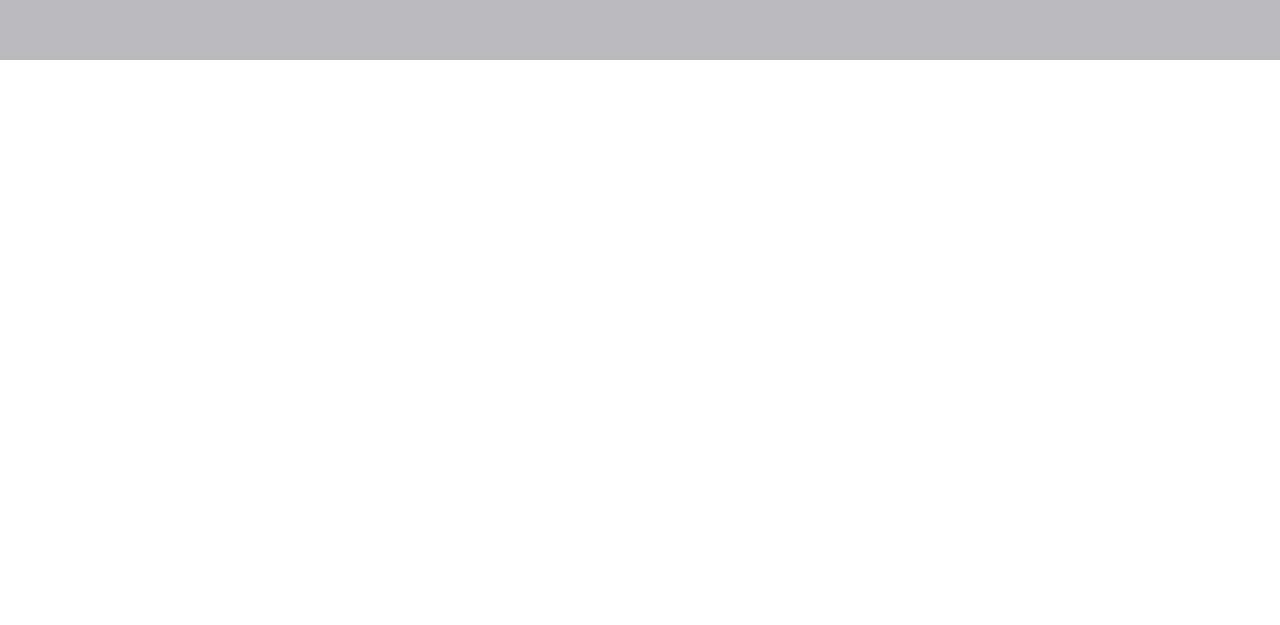
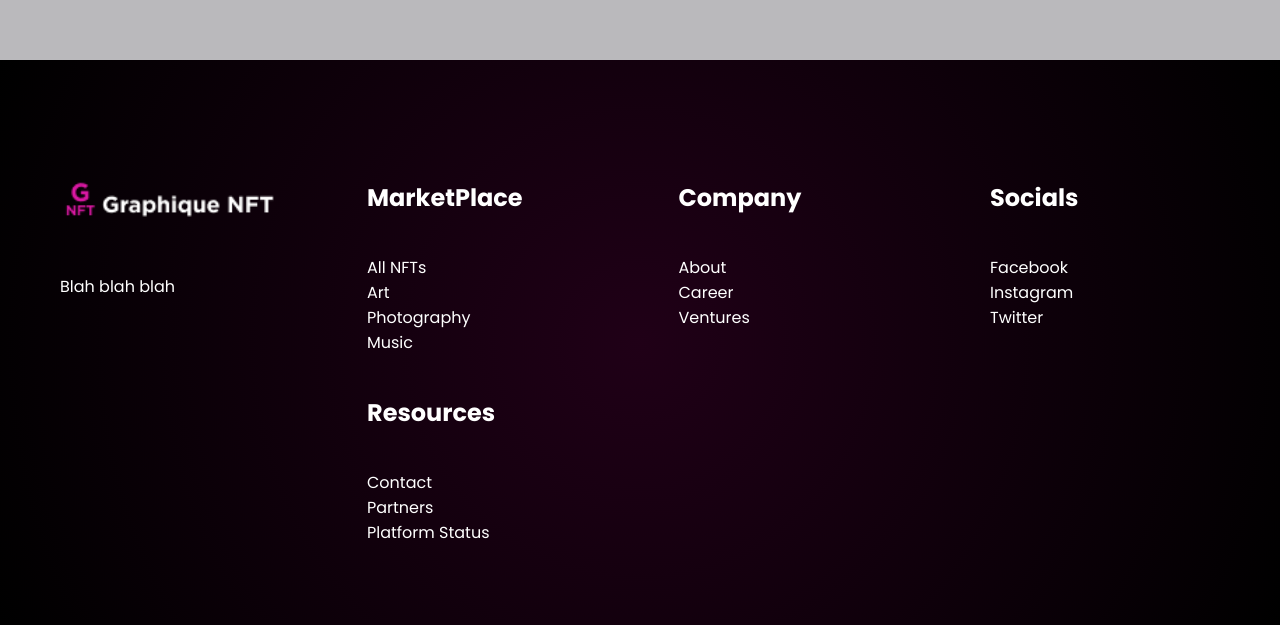
Before and after one commit to ankit-rawani/DesCode, a React (Create React App) app: page /checkout in a window 1280 px wide. Shown: the part 853-1478 px from the top of the page. Before the commit the page ends 913 px from the top, so only its background shows below. Built offline with nearby package versions, Linux system fonts and the light colour scheme.

Commit message:
Footer modified

```diff
--- a/src/components/App/App.js
+++ b/src/components/App/App.js
@@ -4,6 +4,7 @@ import { BrowserRouter as Router, Routes, Route } from 'react-router-dom'
 import Nav from '../navbar'
 import Home from '../home/Home'
 import Checkout from '../checkout/Checkout'
+import Footer from "../footer/Footer"
 
 function App() {
     return (
@@ -15,6 +16,7 @@ function App() {
                     <Route exact path="/checkout" element={<Checkout />} />
                 </Routes>
             </Router>
+            <Footer />
         </>
     )
 }
--- a/src/components/footer/Footer.js
+++ b/src/components/footer/Footer.js
@@ -10,10 +10,9 @@ export default function Footer() {
         <section className={styles.footerTitle}><div>
                 <img src={logo} alt="Main Logo" className={styles.footerImage}/>
             </div></section>
-          <section className={styles.footerRow}>
+          <section className={styles.footerAboutRow}>
               Blah blah blah
           </section>
-
         </section>
     <section className={styles.footerWrapperInfo}>
         <section className={styles.footerColumn}>
--- a/src/components/footer/Footer.module.css
+++ b/src/components/footer/Footer.module.css
@@ -11,7 +11,6 @@
     justify-content: center;
     margin: 0 auto;
     color: white;
-    flex-wrap: wrap;
 }
 .footerWrapperInfo {
     display: flex;
@@ -41,6 +40,17 @@
     flex: 1 0 auto;
   }
 
+  .footerAboutRow {
+    display: grid;
+    grid-template-columns: repeat(auto-fill, minmax(230px, 1fr));
+    grid-gap: 20px;
+    @media (max-width: 600px){
+    grid-template-columns: repeat(auto-fill, minmax(200px, 1fr));
+    }
+
+}
+
+
   .footerRow {
     display: grid;
     grid-template-columns: repeat(auto-fill, minmax(230px, 1fr));
```
